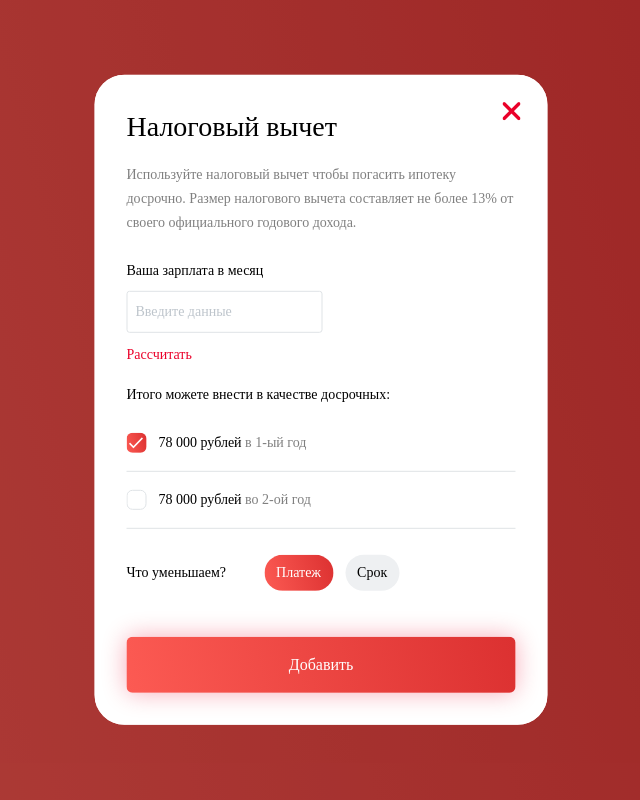
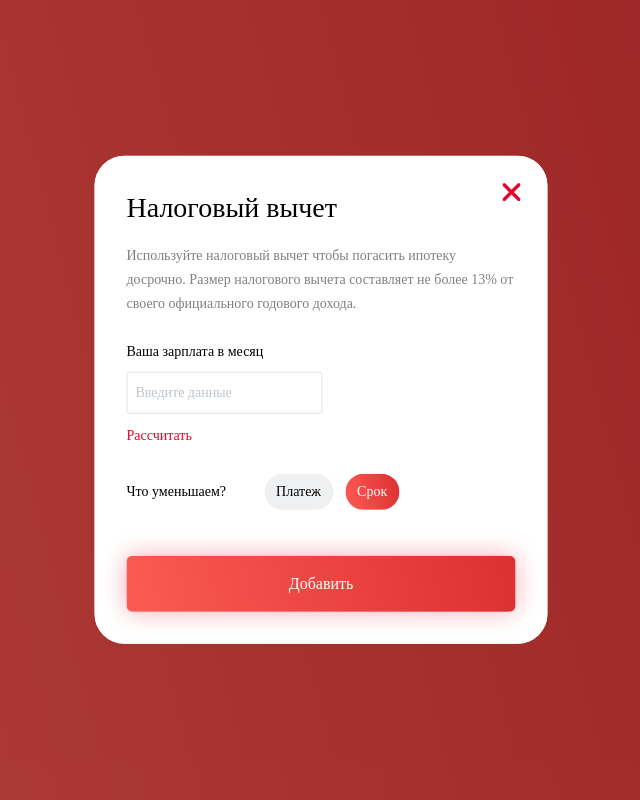
Before and after one commit to mtyeyes/outside-test-task, a React app: page /tax-return in a window 1280 px wide. Shown: the whole page, without its empty margins (319-959 px from the left). Built offline with nearby package versions, Linux system fonts and the light colour scheme; a web font is replaced by a local one.

Commit message:
Added reducer to manage tax-return-form state
Fixed eslint config

```diff
--- a/src/components/input/text-input/text-input.tsx
+++ b/src/components/input/text-input/text-input.tsx
@@ -4,7 +4,7 @@ import './text-input.scss';
 type Props = {
   value: string,
   valueType: ValueType,
-  applyChange: (inputValue: string) => void,
+  onChange: (inputValue: string) => void,
   inputId: string,
   isDisabled?: boolean,
   isRequired?: boolean
@@ -21,9 +21,9 @@ const getPattern = (valueType: ValueType) => {
   }
 };
 
-const TextInput = ({ value, valueType, placeholderText, inputId, applyChange, isDisabled = false, isRequired = false, children }: Props) => {
+const TextInput = ({ value, valueType, placeholderText, inputId, onChange, isDisabled = false, isRequired = false, children }: Props) => {
   const handleChange = (e: ChangeEvent<HTMLInputElement>) => {
-    applyChange(e.target.value);
+    onChange(e.target.value);
   };
 
   return (
--- a/src/components/input/toggleable-input/toggleable-input.tsx
+++ b/src/components/input/toggleable-input/toggleable-input.tsx
@@ -7,7 +7,7 @@ import conditionalClassName from '../../../utils/conditional-classname';
 export type Props = {
   type: 'checkbox' | 'radio'
   isChecked: boolean,
-  applyChange: (isToggled: boolean, inputId: string) => void,
+  onChange: (isToggled: boolean, inputId: string) => void,
   groupName: string,
   id: string,
   isDisabled?: boolean,
@@ -17,9 +17,9 @@ export type Props = {
   wrapperClassName?: string,
 }
 
-const ToggleableInput = ({ type, isChecked, applyChange, groupName, id, isDisabled, children, inputClassName, labelClassName }: Props) => {
+const ToggleableInput = ({ type, isChecked, onChange, groupName, id, isDisabled, children, inputClassName, labelClassName }: Props) => {
   const handleChange = (e: ChangeEvent<HTMLInputElement>) => {
-    applyChange(e.target.checked, id);
+    onChange(e.target.checked, id);
   };
 
   const inputClass = conditionalClassName({
--- a/src/components/tax-return/tax-return-form/tax-return-form.tsx
+++ b/src/components/tax-return/tax-return-form/tax-return-form.tsx
@@ -1,4 +1,4 @@
-import React, { useState, FormEvent } from 'react';
+import React, { FormEvent } from 'react';
 import './tax-return-form.scss';
 
 import TextButton from '../../button/text-button/text-button';
@@ -9,103 +9,115 @@ import ButtonWithBackground from '../../button/button-with-background/button-wit
 import Checkbox from '../../input/toggleable-input/checkbox/checkbox';
 import TwoToneText from '../../two-tone-text/two-tone-text';
 import conditionalClassName from '../../../utils/conditional-classname';
+import useTaxReturnReducer, { TaxReturnPayout, TaxReturnState } from '../../../hooks/use-tax-return-reducer';
+import relevantEndingsToNumeralValues from '../../../utils/relevant-endings-to-numeral-values';
 
 type Props = {
-  onFormSubmit?: () => void,
+  onFormSubmit?: (formData: TaxReturnState) => void,
   className?: string,
 }
 
-const payoutPriorityOptions = {amount: 'Платеж',time: 'Срок'}
-type PayoutPriorityOptions = keyof typeof payoutPriorityOptions;
-
 const TaxReturnForm = ({ onFormSubmit, className }: Props) => {
-  const [incomePerMonth, setIncomePerMonth] = useState('');
-  const [payoutPriority, setPayoutPriority] = useState('amount' as PayoutPriorityOptions)
+  const [taxReturnState, dispatch, refreshTaxReturnPayouts] = useTaxReturnReducer();
 
   const formClass = conditionalClassName({
     staticClassName: 'tax-return-form',
     conditionalClassNames: {
       [className || '']: className !== undefined
     }
-  })
+  });
 
   const buttonClass = conditionalClassName({
     staticClassName: 'tax-return-form__submit-btn',
     conditionalClassNames: {
       [`${className}__submit-btn`]: className !== undefined
     }
-  })
+  });
 
-  const payoutPriorityMapCallback = (id: PayoutPriorityOptions) => {
+  const payoutPriorityMapCallback = (id: string) => {
     return(
-      <li className="tax-return-form__tags-item">
+      <li className="tax-return-form__tags-item" key={id}>
         <Tag
           groupName="payoutPriority"
           id={id}
-          key={id}
-          isChecked={payoutPriority === id}
-          applyChange={() => setPayoutPriority(id)}
+          isChecked={taxReturnState.payoutPriority[id].isSelected}
+          onChange={() => dispatch({ type: 'selectPayoutPriority', payload: id })}
         >
-          {payoutPriorityOptions[id]}
+          {taxReturnState.payoutPriority[id].name}
         </Tag>
       </li>
     );
   };
 
+  const taxReturnPayoutsMapCallback = ({ amount, isSelected }: TaxReturnPayout, i: number) => {
+    return(
+      <li className="tax-return-form__payment-item" key={i}>
+        <Checkbox
+          id={`${i}`}
+          groupName="payment"
+          isChecked={isSelected}
+          onChange={(isChecked) => dispatch({type: 'selectTaxReturnPayout', payload: { index: i, isSelected: isChecked}})}
+        >
+          <TwoToneText
+            mainText={`${amount.toLocaleString('ru-RU')} рубл${relevantEndingsToNumeralValues(amount, 'rubles')} `}
+            secondaryText={`в${relevantEndingsToNumeralValues(i + 1, 'preposition')} ${i + 1}-${relevantEndingsToNumeralValues(i + 1, 'years')} год`}
+          />
+        </Checkbox>
+      </li>
+    );
+  };
+
+  const renderTaxReturnPayouts = () => {
+    const payoutNumbers = taxReturnState.taxReturnPayouts.length;
+    switch(true) {
+      case (payoutNumbers > 10): {
+        return (
+          <Fieldset legend="Итого можете внести в качестве досрочных:">
+            <ul className="tax-return-form__payment-list">
+              {taxReturnState.taxReturnPayouts.slice(0, 10).map(taxReturnPayoutsMapCallback)}
+              <p>Отображены возвраты за первые 10 лет</p>
+            </ul>
+          </Fieldset>
+        );
+      }
+      case(payoutNumbers >= 1): {
+        return (
+          <Fieldset legend="Итого можете внести в качестве досрочных:">
+            <ul className="tax-return-form__payment-list">
+              {taxReturnState.taxReturnPayouts.map(taxReturnPayoutsMapCallback)}
+            </ul>
+          </Fieldset>
+        );
+      }
+      default: return null;
+    }
+  };
+
   const handleSubmit = (e: FormEvent<HTMLFormElement>) => {
     if(onFormSubmit !== undefined) {
       e.preventDefault();
-      onFormSubmit();
+      onFormSubmit(taxReturnState);
     }
-  }
+  };
 
   return (
     <>
       <form className={formClass} id="tax-return-form" onSubmit={handleSubmit}>
         <TextInput
-          value={incomePerMonth}
+          value={taxReturnState.incomePerMonth !== undefined && !isNaN(taxReturnState.incomePerMonth) ? `${taxReturnState.incomePerMonth}` : ''}
           valueType="number"
           inputId="incomePerMonth"
           placeholderText="Введите данные"
-          applyChange={(value) => {setIncomePerMonth(value)}}
+          onChange={(value) => {dispatch({type: 'setIncomePerMonth', payload: parseInt(value)})}}
         >
           Ваша зарплата в месяц
         </TextInput>
-        <TextButton>Рассчитать</TextButton>
-        <Fieldset legend="Итого можете внести в качестве досрочных:">
-          <ul className="tax-return-form__payment-list">
-            <li className="tax-return-form__payment-item">
-              <Checkbox
-                id="1"
-                groupName="payment"
-                isChecked={true}
-                applyChange={() => {}}
-              >
-                <TwoToneText
-                  mainText="78 000 рублей "
-                  secondaryText="в 1-ый год"
-                />
-              </Checkbox>
-            </li>
-            <li className="tax-return-form__payment-item">
-              <Checkbox
-                id="2"
-                groupName="payment"
-                isChecked={false}
-                applyChange={() => {}}
-              >
-                <TwoToneText
-                  mainText="78 000 рублей "
-                  secondaryText="во 2-ой год"
-                />
-              </Checkbox>
-            </li>
-          </ul>
-        </Fieldset>
+        <TextButton onClick={refreshTaxReturnPayouts}>Рассчитать</TextButton>
+        {renderTaxReturnPayouts()}
         <div className="tax-return-form__fieldset-bug-workaround">
           <Fieldset legend="Что уменьшаем?">
             <ul className="tax-return-form__tags-list">
-              {Object.keys(payoutPriorityOptions).map(payoutPriorityMapCallback as any)}
+              {Object.keys(taxReturnState.payoutPriority).map(payoutPriorityMapCallback)}
             </ul>
           </Fieldset>
         </div>
--- a/src/components/tax-return/tax-return.tsx
+++ b/src/components/tax-return/tax-return.tsx
@@ -3,15 +3,21 @@ import './tax-return.scss';
 
 import TaxReturnForm from './tax-return-form/tax-return-form';
 
+type Props = {
+  closeModal: () => void,
+}
 
-const TaxReturn = () => {
-
+const TaxReturn = ({ closeModal }: Props) => {
+  const handleSubmit = (data: object) => {
+    console.info(data);
+    closeModal();
+  };
 
   return (
     <section className="tax-return__container">
       <h1 className="tax-return__heading">Налоговый вычет</h1>
       <p className="tax-return__text">Используйте налоговый вычет чтобы погасить ипотеку досрочно. Размер налогового вычета составляет не более 13% от своего официального годового дохода.</p>
-      <TaxReturnForm className="modal-tax-return-form" />
+      <TaxReturnForm className="modal-tax-return-form" onFormSubmit={handleSubmit} />
     </section>
   );
 };
--- a/src/domain/home/home.tsx
+++ b/src/domain/home/home.tsx
@@ -1,29 +1,27 @@
 import React from 'react';
-import { Route, useHistory, useRouteMatch } from 'react-router-dom';
+import { Route, useHistory } from 'react-router-dom';
 import './home.scss';
 
 import ButtonWithBackground from '../../components/button/button-with-background/button-with-background';
 import ModalWindow from '../../components/modal-window/modal-window';
 import TaxReturn from '../../components/tax-return/tax-return';
-import Icon from '../../components/icon/icon';
 
 const Home = () => {
   const history = useHistory();
 
-  const taxReturnLink = '/tax-return';
+  const modalTaxReturnLink = '/tax-return';
 
   return (
     <>
       <section className="modal-toggler__wrapper">
-        <ButtonWithBackground component="link" to={taxReturnLink} className="modal-toggler__btn" background="blank">Налоговый вычет</ButtonWithBackground>
+        <ButtonWithBackground component="link" to={modalTaxReturnLink} className="modal-toggler__btn" background="blank">Налоговый вычет</ButtonWithBackground>
       </section>
       <Route
-        path={taxReturnLink}
+        path={modalTaxReturnLink}
         children={({ match }) => {
           return (
             <ModalWindow closeModal={history.goBack} isOpen={Boolean(match)}>
-              {console.log(match)}
-              <TaxReturn />
+              <TaxReturn closeModal={history.goBack} />
             </ModalWindow>
           );
         }}
--- /dev/null
+++ b/src/hooks/use-tax-return-reducer.ts
@@ -0,0 +1,112 @@
+import { useReducer } from 'react';
+
+export type TaxReturnState = {
+  incomePerMonth: number | undefined,
+  payoutPriority: PayoutPriority,
+  taxReturnPayouts: TaxReturnPayouts,
+  realEstateValue: number,
+}
+
+export type PayoutPriority = {
+  [key: string]: {
+    name: string,
+    isSelected: boolean,
+  }
+}
+
+export type TaxReturnPayouts = TaxReturnPayout[]
+
+export type TaxReturnPayout = {
+  amount: number,
+  isSelected: boolean,
+}
+
+type TaxReturnAction = { type: 'setIncomePerMonth', payload: number }
+  | { type: 'selectPayoutPriority', payload: string }
+  | { type: 'selectTaxReturnPayout', payload: { index: number, isSelected: boolean } }
+  | { type: 'setTaxReturnPayouts', payload: TaxReturnPayouts }
+  | { type: 'setRealEstateValue', payload: number }
+
+
+const taxReducer = (state: TaxReturnState, action: TaxReturnAction): TaxReturnState => {
+  switch (action.type) {
+    case 'setIncomePerMonth':{
+      return {...state, incomePerMonth: action.payload};
+    }
+    case 'selectPayoutPriority': {
+      if(state.payoutPriority[action.payload] !== undefined) {
+        const newPayoutPriorityState = {...state.payoutPriority};
+        Object.keys(newPayoutPriorityState).forEach(key => key === action.payload ? newPayoutPriorityState[key].isSelected = true : newPayoutPriorityState[key].isSelected = false);
+        return {...state, payoutPriority: newPayoutPriorityState};
+      } else {
+        return state;
+      }
+    }
+    case 'selectTaxReturnPayout': {
+      const {index, isSelected} = action.payload;
+      if(state.taxReturnPayouts[index] !== undefined) {
+        const newTaxReturnPayoutsState = {...state.taxReturnPayouts};
+        newTaxReturnPayoutsState[index].isSelected = isSelected;
+        return {...state, ...newTaxReturnPayoutsState};
+      } else {
+        return state;
+      }
+    }
+    case 'setTaxReturnPayouts': {
+      return {...state, taxReturnPayouts: action.payload};
+    }
+    case 'setRealEstateValue':{
+      return {...state, realEstateValue: action.payload};
+    }
+    default: return state;
+  }
+};
+
+const initialTaxReturnState: TaxReturnState = {
+  incomePerMonth: undefined,
+  payoutPriority: {
+    amount: {
+      name: 'Платеж',
+      isSelected: false,
+    },
+    time: {
+      name: 'Срок',
+      isSelected: true,
+    }
+  },
+  taxReturnPayouts: [],
+  realEstateValue: 2_000_000
+};
+
+const countTaxReturnPayouts = (incomePerMonth: number, realEstateValue: number): number[] => {
+  const taxReturnPayoutPerYear = (incomePerMonth * 12) * 0.13;
+  const maxReturnAmount = realEstateValue > 2_000_000 ? 260_000 : realEstateValue * 0.13;
+
+  if (taxReturnPayoutPerYear >= maxReturnAmount) {
+    return [maxReturnAmount];
+  } else {
+    return[...new Array(Math.floor(maxReturnAmount/taxReturnPayoutPerYear)).fill(Math.floor(taxReturnPayoutPerYear)), Math.floor(maxReturnAmount % taxReturnPayoutPerYear)];
+  }
+};
+
+const useTaxReturnReducer = () => {
+  const [taxReturnState, dispatch] = useReducer(taxReducer, initialTaxReturnState);
+
+  const refreshTaxReturnPayouts = () => {
+    if(taxReturnState.incomePerMonth === undefined) { return }
+    const paymentsArray = countTaxReturnPayouts(taxReturnState.incomePerMonth, taxReturnState.realEstateValue);
+
+    const newTaxReturnPayouts = paymentsArray.map(payment => {
+      return {
+        amount: payment,
+        isSelected: taxReturnState.payoutPriority.time?.isSelected,
+      };
+    });
+
+    dispatch({type: 'setTaxReturnPayouts', payload: newTaxReturnPayouts});
+  };
+
+  return [taxReturnState, dispatch, refreshTaxReturnPayouts] as [TaxReturnState, React.Dispatch<TaxReturnAction>, typeof refreshTaxReturnPayouts];
+};
+
+export default useTaxReturnReducer;
--- /dev/null
+++ b/src/utils/relevant-endings-to-numeral-values.ts
@@ -0,0 +1,58 @@
+type EndingRelativeToNumeralValue = {
+  relevantNumbers: number[],
+  ending: string
+}
+
+const relevantEndingsToNumeralValues = ( amount: number, type: 'years' | 'rubles' | 'preposition' ) => {
+  const lastDigitOfAmount = parseInt(`${amount}`[`${amount}`.length-1]);
+  const endingsRelativeToAmountOfYears = [
+    {
+      relevantNumbers: [1, 4, 5, 9, 10],
+      ending: 'ый'
+    },
+    {
+      relevantNumbers: [2, 6, 7, 8],
+      ending: 'ой'
+    },
+    {
+      relevantNumbers: [3],
+      ending: 'ий'
+    },
+  ];
+
+  const endingsRelativeToAmountOfCurrency = [
+    {
+      relevantNumbers: [1],
+      ending: 'ь'
+    },
+    {
+      relevantNumbers: [2, 3, 4],
+      ending: 'я'
+    },
+    {
+      relevantNumbers: [5, 6, 7, 8, 9, 0],
+      ending: 'ей'
+    },
+  ];
+
+  const endingsRelativeToAmountOfPreposition = [
+    {
+      relevantNumbers: [2],
+      ending: 'о'
+    }
+  ];
+
+  const acquireRelevantEnding = ( endingsRelevantToNumeralValue: EndingRelativeToNumeralValue[], i: number ) => {
+
+    return endingsRelevantToNumeralValue.find(element => element.relevantNumbers.includes(i))?.ending || '';
+  };
+
+  switch(type) {
+    case 'years': return acquireRelevantEnding(endingsRelativeToAmountOfYears, lastDigitOfAmount);
+    case 'rubles': return acquireRelevantEnding(endingsRelativeToAmountOfCurrency, lastDigitOfAmount);
+    case 'preposition': return acquireRelevantEnding(endingsRelativeToAmountOfPreposition, lastDigitOfAmount);
+    default: return null;
+  }
+};
+
+export default relevantEndingsToNumeralValues;
```
Also changed, not shown: .eslintrc.js.
